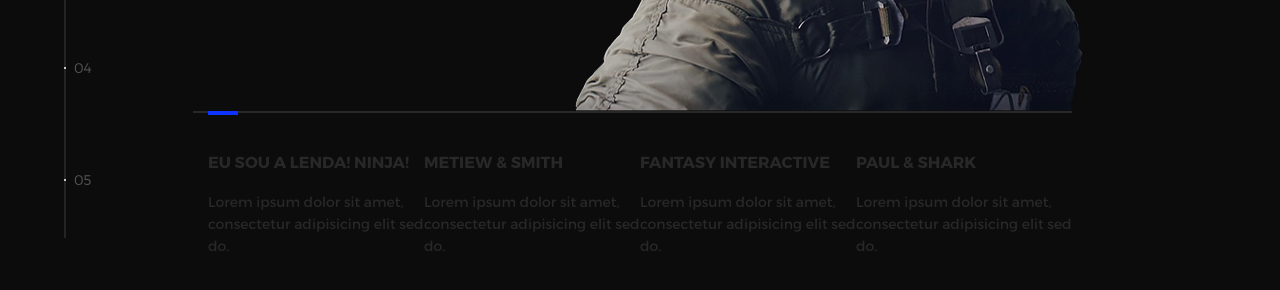
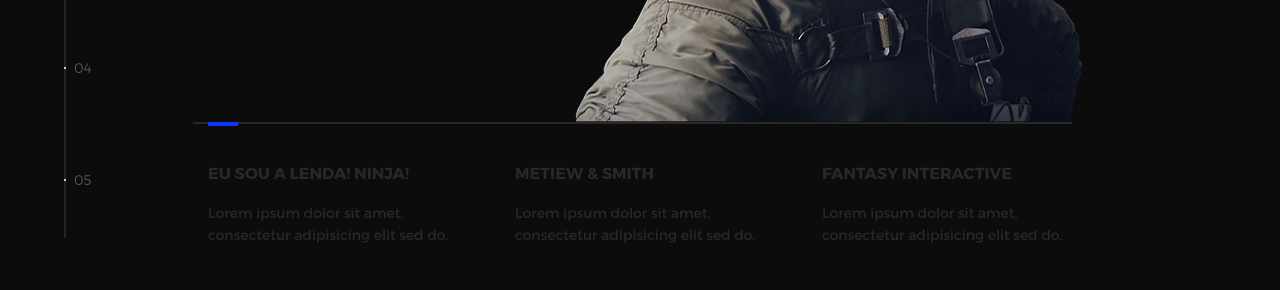
Before and after one commit to thiagojoseSS/github-actions-ftp, a plain HTML site: page site/index.html in a window 1280 px wide. Shown: the part 442-732 px from the top of the page. Drawn offline with nearby package versions, Linux system fonts and the light colour scheme.

Commit message:
feat: removed info

```diff
--- a/site/index.html
+++ b/site/index.html
@@ -70,10 +70,6 @@
                 </a>
                 <a href="#0">
                   <h3>Fantasy interactive</h3>
-                  <p>Lorem ipsum dolor sit amet, consectetur adipisicing elit sed do.</p>
-                </a>
-                <a href="#0">
-                  <h3>Paul &amp; shark</h3>
                   <p>Lorem ipsum dolor sit amet, consectetur adipisicing elit sed do.</p>
                 </a>
               </div>
```
